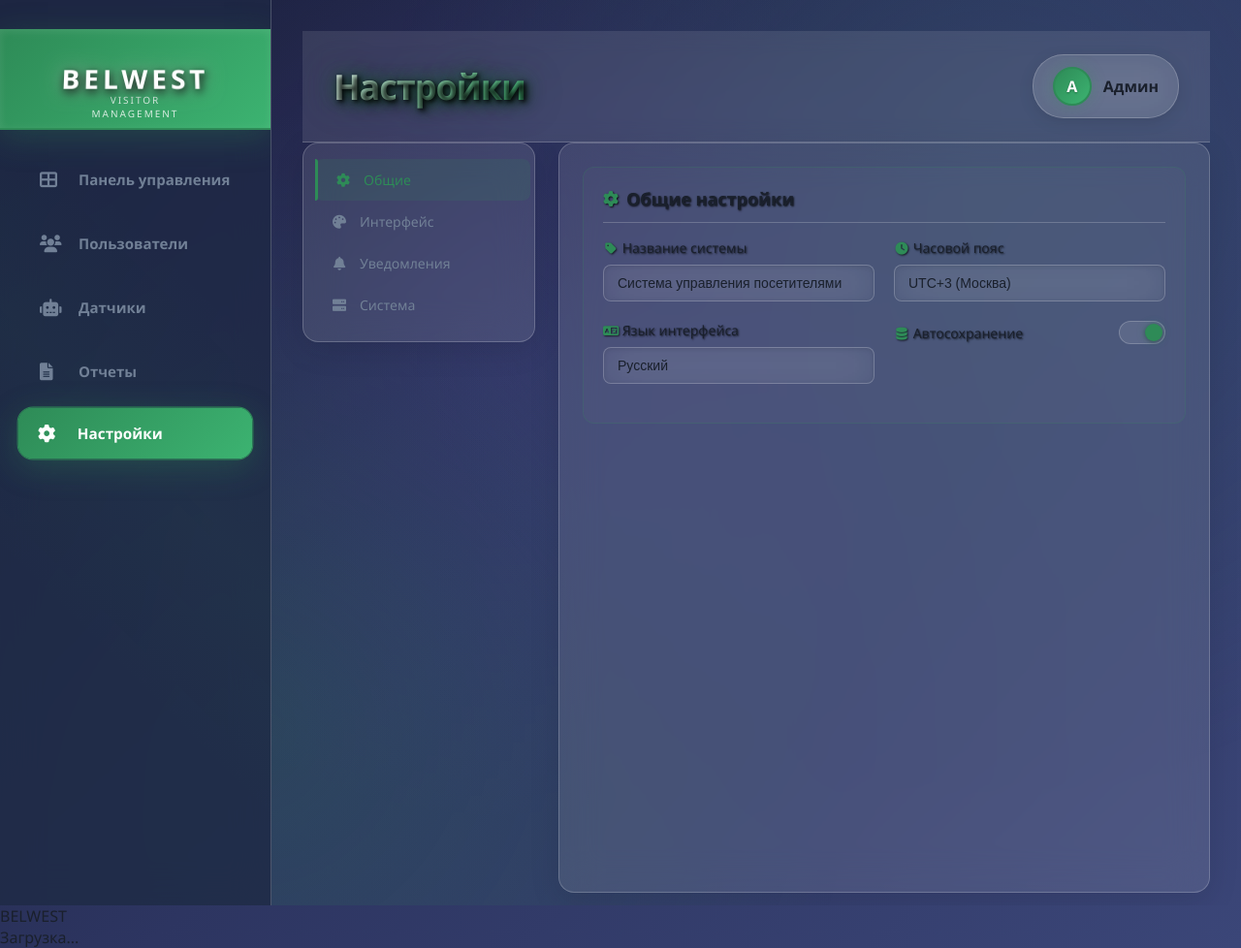
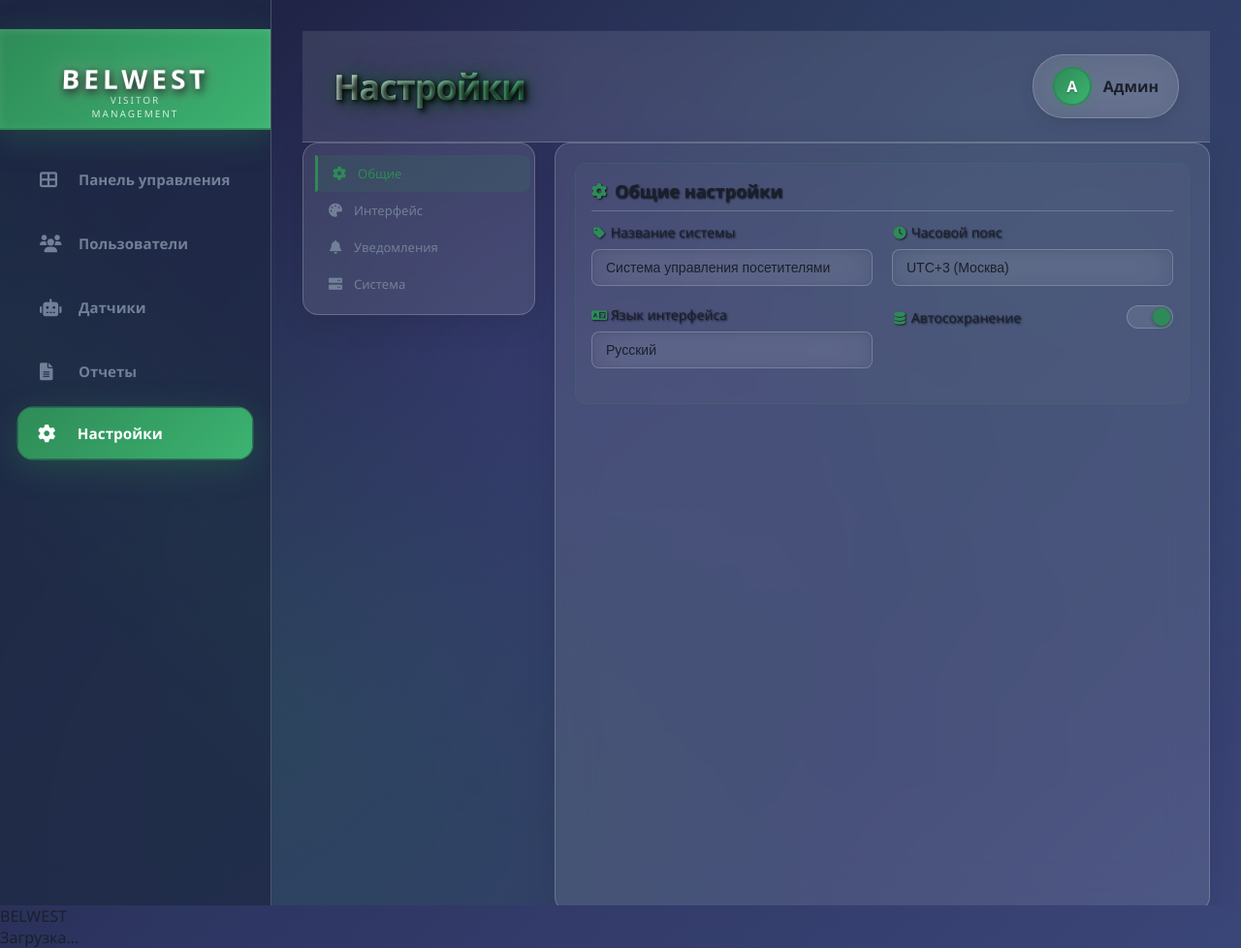
Before and after one commit to Kinimary/dashbord-v2.0, a Flask app: page /settings in a window 1280 px wide. Shown: the whole page at 97% size. Run offline with Flask 3, Linux system fonts and the light colour scheme; parts of the project's set-up code (start-up, migrations or seed data) failed here and were passed over.

Commit message:
Assistant checkpoint: Optimize settings layout spacing and reduce empty space
Assistant generated file changes:
- static/css/style.css: Optimize settings layout spacing, Reduce settings content padding and margins, Optimize settings card spacing, Reduce settings card header margins, Reduce form group margins in settings, Reduce form row margins, Reduce settings actions margins, Optimize settings navigation for better space usage, Reduce navigation item padding, Add max-width to settings container

---

User prompt:

зачем тут так много свободного места?

Replit-Commit-Author: Assistant
Replit-Commit-Session-Id: 93f36716-0def-4779-ab31-25e0e7d61f69

```diff
--- a/static/css/style.css
+++ b/static/css/style.css
@@ -2385,9 +2385,10 @@ align-items: center;
 .settings-container {
     display: grid;
     grid-template-columns: 240px 1fr;
-    gap: 24px;
+    gap: 20px;
     height: calc(100vh - 120px);
-    max-width: 100%;
+    max-width: 1200px;
+    margin: 0 auto;
 }
 
 .settings-navigation {
@@ -2395,7 +2396,7 @@ align-items: center;
     backdrop-filter: var(--blur);
     border: 1px solid var(--glass-border);
     border-radius: 16px;
-    padding: 16px 0;
+    padding: 12px 0;
     height: fit-content;
     box-shadow: 0 8px 32px var(--shadow-light);
     position: sticky;
@@ -2405,15 +2406,15 @@ align-items: center;
 .nav-item {
     display: flex;
     align-items: center;
-    gap: 12px;
-    padding: 12px 20px;
+    gap: 10px;
+    padding: 10px 16px;
     color: var(--text-secondary);
     cursor: pointer;
     transition: var(--transition);
     border-radius: 0;
     position: relative;
     font-weight: 500;
-    font-size: 14px;
+    font-size: 13px;
     margin: 0 8px;
     border-radius: 8px;
 }
@@ -2458,10 +2459,10 @@ align-items: center;
     backdrop-filter: var(--blur);
     border: 1px solid var(--glass-border);
     border-radius: 16px;
-    padding: 24px;
+    padding: 20px;
     box-shadow: 0 8px 32px var(--shadow-light);
     overflow-y: auto;
-    max-height: calc(100vh - 160px);
+    max-height: calc(100vh - 140px);
 }
 
 .settings-section {
@@ -2476,8 +2477,8 @@ align-items: center;
     background: rgba(255, 255, 255, 0.02);
     border: 1px solid rgba(46, 139, 87, 0.2);
     border-radius: 12px;
-    padding: 20px;
-    margin-bottom: 20px;
+    padding: 16px;
+    margin-bottom: 16px;
     transition: var(--transition);
 }
 
@@ -2491,8 +2492,8 @@ align-items: center;
 }
 
 .settings-card .card-header {
-    margin-bottom: 16px;
-    padding-bottom: 12px;
+    margin-bottom: 12px;
+    padding-bottom: 8px;
     border-bottom: 1px solid var(--glass-border);
 }
 
@@ -2564,8 +2565,8 @@ align-items: center;
     display: flex;
     gap: 12px;
     justify-content: center;
-    margin-top: 24px;
-    padding-top: 20px;
+    margin-top: 16px;
+    padding-top: 16px;
     border-top: 1px solid var(--glass-border);
     flex-wrap: wrap;
 }
@@ -2614,7 +2615,7 @@ align-items: center;
 
 /* Улучшенные формы в настройках */
 .settings-card .form-group {
-    margin-bottom: 16px;
+    margin-bottom: 12px;
 }
 
 .settings-card .form-group label {
@@ -2666,8 +2667,8 @@ align-items: center;
 .form-row {
     display: grid;
     grid-template-columns: 1fr 1fr;
-    gap: 16px;
-    margin-bottom: 16px;
+    gap: 12px;
+    margin-bottom: 12px;
 }
 
 /* Адаптивность для настроек */
```
